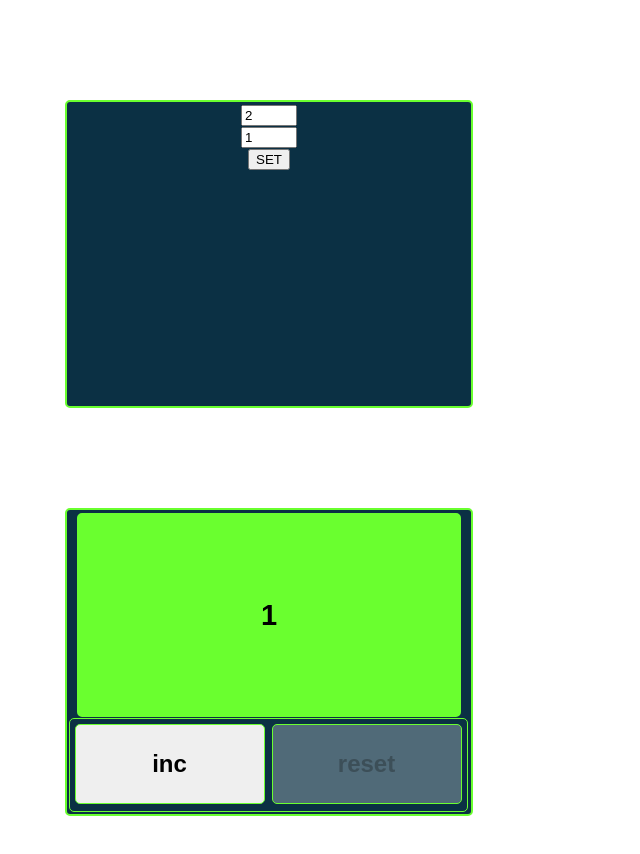
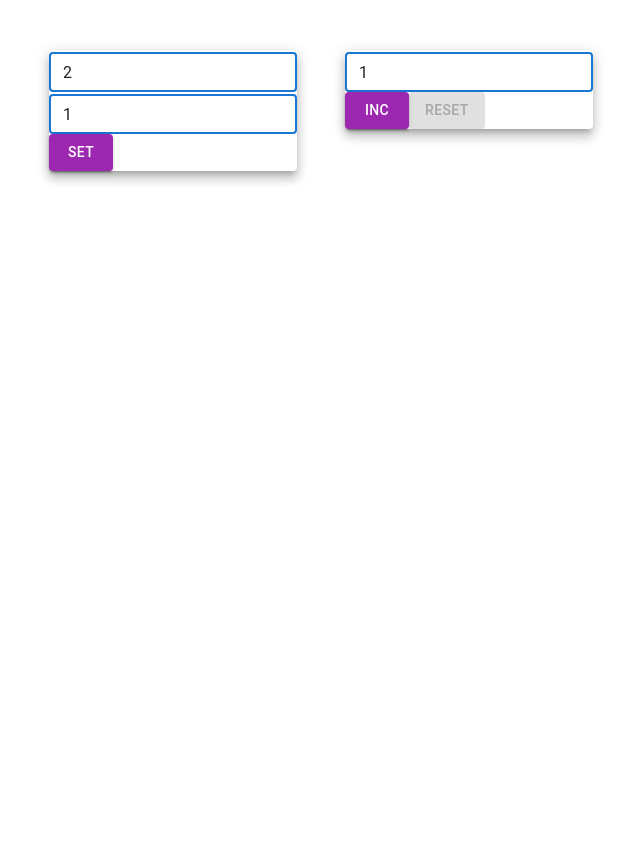
Before and after one commit to Alex62510/Project-Monday--counter, a React (Create React App) app: page / in a window 1280 px wide. Shown: the top 854 px of the page, without its empty margins (35-675 px from the left). After the commit the page ends 800 px from the top, so only its background shows below. Built offline with nearby package versions, Linux system fonts and the light colour scheme.

Commit message:
commit 02 Component input button limits

```diff
--- a/package.json
+++ b/package.json
@@ -3,6 +3,10 @@
   "version": "0.1.0",
   "private": true,
   "dependencies": {
+    "@emotion/react": "^11.10.6",
+    "@emotion/styled": "^11.10.6",
+    "@mui/icons-material": "^5.11.16",
+    "@mui/material": "^5.12.1",
     "@testing-library/jest-dom": "^5.14.1",
     "@testing-library/react": "^13.0.0",
     "@testing-library/user-event": "^13.2.1",
--- a/src/App.css
+++ b/src/App.css
@@ -1,82 +1,82 @@
-.App {
-    text-align: center;
-}
+/*.App {*/
+/*    text-align: center;*/
+/*}*/
 
-.App-header {
-    background-color: #282c34;
-    min-height: 100vh;
-    display: flex;
-    flex-direction: column;
-    align-items: center;
-    justify-content: center;
-    font-size: calc(10px + 2vmin);
-    color: white;
-}
+/*.App-header {*/
+/*    background-color: #282c34;*/
+/*    min-height: 100vh;*/
+/*    display: flex;*/
+/*    flex-direction: column;*/
+/*    align-items: center;*/
+/*    justify-content: center;*/
+/*    font-size: calc(10px + 2vmin);*/
+/*    color: white;*/
+/*}*/
 
-.box {
-    box-sizing: content-box;
-    border: 2px solid #6aff2f;
-    background: #0b3044;
-    border-radius: 5px;
-    position: center;
-    margin: 100px;
-    padding: 2px;
-    width: 400px;
-    height: 300px;
-}
+/*.box {*/
+/*    */
+/*    border: 2px solid #6aff2f;*/
+/*    background: #0b3044;*/
+/*    border-radius: 5px;*/
+/*    position: center;*/
+/*    margin: 100px;*/
+/*    padding: 2px;*/
+/*    width: 400px;*/
+/*    height: 300px;*/
+/*}*/
 
-.inputIncMax {
-    color: red;
-    text-align: center;
-    font-size: 29px;
-    width: 360px;
-    background: #6aff2f;
-    border-radius: 5px;
-    padding: 10px;
-    font-weight: bold;
-    border: 2px solid #6aff2f;
-    margin: 1px;
-    height: 180px;
-}
+/*.inputIncMax {*/
+/*    color: red;*/
+/*    text-align: center;*/
+/*    font-size: 29px;*/
+/*    width: 360px;*/
+/*    background: #6aff2f;*/
+/*    border-radius: 5px;*/
+/*    padding: 10px;*/
+/*    font-weight: bold;*/
+/*    border: 2px solid #6aff2f;*/
+/*    margin: 1px;*/
+/*    height: 180px;*/
+/*}*/
 
-.inputInc {
-    text-align: center;
-    font-size: 29px;
-    background: #6aff2f;
-    width: 360px;
-    border-radius: 5px;
-    padding: 10px;
-    font-weight: bold;
-    border: 2px solid #6aff2f;
-    margin: 1px;
-    height: 180px;
+/*.inputInc {*/
+/*    text-align: center;*/
+/*    font-size: 29px;*/
+/*    background: #6aff2f;*/
+/*    width: 360px;*/
+/*    border-radius: 5px;*/
+/*    padding: 10px;*/
+/*    font-weight: bold;*/
+/*    border: 2px solid #6aff2f;*/
+/*    margin: 1px;*/
+/*    height: 180px;*/
 
-}
+/*}*/
 
-.twoButtons {
-    border: 1px solid #6aff2f;
-    border-radius: 5px;
-    padding: 1px;
-    height: 90px;
-    width: 395px;
-}
+/*.twoButtons {*/
+/*    border: 1px solid #6aff2f;*/
+/*    border-radius: 5px;*/
+/*    padding: 1px;*/
+/*    height: 90px;*/
+/*    width: 395px;*/
+/*}*/
 
-.incButton {
-    border: 1px solid #6aff2f;
-    border-radius: 5px;
-    font-weight: bold;
-    width: 190px;
-    height: 80px;
-    font-size: x-large;
-    margin: 3px;
-}
+/*.incButton {*/
+/*    border: 1px solid #6aff2f;*/
+/*    border-radius: 5px;*/
+/*    font-weight: bold;*/
+/*    width: 190px;*/
+/*    height: 80px;*/
+/*    font-size: x-large;*/
+/*    margin: 3px;*/
+/*}*/
 
-.resetButton {
-    border: 1px solid #6aff2f;
-    border-radius: 5px;
-    font-weight: bold;
-    margin: 4px;
-    width: 190px;
-    height: 80px;
-    font-size: x-large;
-}
+/*.resetButton {*/
+/*    border: 1px solid #6aff2f;*/
+/*    border-radius: 5px;*/
+/*    font-weight: bold;*/
+/*    margin: 4px;*/
+/*    width: 190px;*/
+/*    height: 80px;*/
+/*    font-size: x-large;*/
+/*}*/
--- a/src/App.tsx
+++ b/src/App.tsx
@@ -3,8 +3,11 @@ import './App.css';
 import Counter2 from "./counter/Counter2";
 import Counter from "./counter/Counter";
 import {SetterValue} from "./counter/Setter/SetterValue";
-import Input from "./counter/Input";
-import Button from "./counter/Button/Button";
+import Input from "./counter/InputCount";
+import Button from "./counter/Button/ButtonCount";
+import ButtonCount from "./counter/Button/ButtonCount";
+import InputCount from "./counter/InputCount";
+import {Container, Grid, Paper} from "@mui/material";
 
 function App() {
     const [numbers, setNumbers] = useState<number>(1)
@@ -13,6 +16,7 @@ function App() {
     const [downlimit, setDownLimit] = useState<number>(1)
 
     const [message, setMessage] = useState<boolean>(false)
+    const [errorInput, setErrorInput] = useState<boolean>(false)
     const incNumber = () => {
         setNumbers(numbers + 1)
     }
@@ -24,7 +28,7 @@ function App() {
         setNumbers(downlimit)
     }, [downlimit])
     useEffect(() => {
-        let newLowerLocalValue = localStorage.getItem("SetlowerValue")
+        let newLowerLocalValue = localStorage.getItem("SetLowerValue")
         newLowerLocalValue && setNumbers(JSON.parse(newLowerLocalValue))
     }, [])
     useEffect(() => {
@@ -32,7 +36,7 @@ function App() {
         newUpperLocalValue && setUplimit(JSON.parse(newUpperLocalValue))
     }, [])
     useEffect(() => {
-        let newLowerLocalValue = localStorage.getItem("SetlowerValue")
+        let newLowerLocalValue = localStorage.getItem("SetLowerValue")
         newLowerLocalValue && setDownLimit(JSON.parse(newLowerLocalValue))
     }, [])
 
@@ -43,37 +47,62 @@ function App() {
         setMessage(value)
         setNumbers(downlimit)
     }
-    const inputvalue = message ? messageInput : numbers
+    const inputValue = message ? messageInput : numbers
 
+    const errorMessage = (value: boolean) => {
+        setErrorInput(value)
+    }
     return (
-        <div className="App">
-            <div className="box">
+        <div className={"App"}>
+            <Container fixed>
+                <Grid container sx={{p: "50px 20px"}} spacing={6}>
+
+                    <Grid item className={"box"}>
+                        <Paper elevation={8}>
+                            <Grid >
                                 <SetterValue
+                                    errorMessage={errorMessage}
                                     setNewMessage={setNewMessage}
-                setUplimit={setUplimit}
+                                    setUpLimit={setUplimit}
                                     setDownLimit={setDownLimit}
                                 />
-            </div>
-            <div className="box">
-                <Input
-                    inputvalue={inputvalue}
-                    inputclassName={(numbersLimitMax) ? "inputIncMax" : "inputInc"}
+                            </Grid>
+
+                        </Paper>
+
+                    </Grid>
+                    <Grid item>
+                        <Paper elevation={8}>
+                            <InputCount
+                                error={errorInput}
+                                inputValue={inputValue}
+                                inputClassName={(numbersLimitMax) ? "inputIncMax" : "inputInc"}
                             />
-                <div className="twoButtons">
-                    <Button
+                            <Grid className="twoButtons">
+
+                                <ButtonCount
                                     numbersLimit={numbersLimitMax}
                                     className="incButton"
-                        title={"inc"}
+                                    title="inc"
                                     onClickFunc={incNumber}
                                 />
-                    <Button
+
+
+                                <ButtonCount
                                     numbersLimit={numbersLimitMin}
                                     className="resetButton"
-                        title={"reset"}
+                                    title="reset"
                                     onClickFunc={resetNumber}
                                 />
-                </div>
-            </div>
+
+                            </Grid>
+                        </Paper>
+
+                    </Grid>
+
+                </Grid>
+
+            </Container>
         </div>
     );
 }
--- a/src/counter/Button/Button.tsx
+++ b/src/counter/Button/ButtonCount.tsx
@@ -1,4 +1,5 @@
 import React, {useState} from 'react';
+import {Button} from "@mui/material";
 
 type Buttontype = {
     className: string
@@ -6,19 +7,22 @@ type Buttontype = {
     numbersLimit: boolean
     title: string
 }
-const Button = (props: Buttontype) => {
+const ButtonCount = (props: Buttontype) => {
     const ClickChinge = () => {
         props.onClickFunc()
     }
     return (
-        <button
+        <Button
+            size="medium"
+            color="secondary"
+            variant="contained"
             className={props.className}
             onClick={ClickChinge}
             disabled={props.numbersLimit}
         >{props.title}
-        </button>
+        </Button>
     );
 };
 
 
-export default Button;
+export default ButtonCount;
--- a/src/counter/Counter.tsx
+++ b/src/counter/Counter.tsx
@@ -1,6 +1,6 @@
 import React, {useEffect, useState} from 'react';
-import Button from "./Button/Button";
-import Input from "./Input";
+import Button from "./Button/ButtonCount";
+import Input from "./InputCount";
 
 const Counter = () => {
     // const [numbers, setNumbers] = useState<number>(0)
--- a/src/counter/Input.tsx
+++ /dev/null
@@ -1,16 +0,0 @@
-import React from 'react';
-
-type InputType={
-    inputvalue: number|string
-    inputclassName:string
-}
-const Input = (props:InputType) => {
-    return (
-        <input
-            value={props.inputvalue}
-            className={props.inputclassName}
-        ></input>
-    );
-};
-
-export default Input;
--- /dev/null
+++ b/src/counter/InputCount.tsx
@@ -0,0 +1,25 @@
+import React from 'react';
+import {TextField} from "@mui/material";
+
+type InputType={
+    inputValue: number|string
+    inputClassName:string
+    error:boolean
+}
+const InputCount = (props:InputType) => {
+    return (
+        <TextField
+            size="small"
+            variant="outlined"
+            color="primary"
+            focused
+            error={props.error}
+            helperText={props.error && "Incorrect value"}
+            sx={{mt: "2px"}}
+            value={props.inputValue}
+            className={props.inputClassName}
+        ></TextField>
+    );
+};
+
+export default InputCount;
--- a/src/counter/InputLimits/InputLimit.tsx
+++ b/src/counter/InputLimits/InputLimit.tsx
@@ -1,20 +1,29 @@
 import React, {ChangeEvent} from 'react';
+import {TextField} from "@mui/material";
 
-export type InputLimitsPropsType= {
+export type InputLimitsPropsType = {
     InputValue: number
     limitChange: (e: ChangeEvent<HTMLInputElement>) => void
-    setNewMessage:(value: boolean)=>void
+    setNewMessage: (value: boolean) => void
+    error: boolean
 }
 
-const InputLimit = (props:InputLimitsPropsType) => {
+const InputLimit = (props: InputLimitsPropsType) => {
     return (
         <div>
             <div>
-                <input
+                <TextField
+                    error={props.error}
+                    helperText={props.error && "Incorrect value"}
                     value={props.InputValue}
+                    size="small"
+                    variant="outlined"
+                    color="primary"
+                    focused
+                    sx={{mt: "2px"}}
                     type="number"
-                    max={20}
-                    min={-2}
+                    maxRows={20}
+                    minRows={-2}
                     onChange={props.limitChange}
                     onFocus={() => props.setNewMessage(true)}
                 />
--- a/src/counter/Setter/SetterValue.tsx
+++ b/src/counter/Setter/SetterValue.tsx
@@ -1,12 +1,15 @@
-import Input from "../Input";
-import Button from "../Button/Button";
+import Input from "../InputCount";
+import Button from "../Button/ButtonCount";
 import React, {ChangeEvent, useEffect, useState} from "react";
 import InputLimit from "../InputLimits/InputLimit";
+import ButtonCount from "../Button/ButtonCount";
+import {Grid} from "@mui/material";
 
 export type SetterPropsType = {
-    setUplimit: (value: number) => void
+    setUpLimit: (value: number) => void
     setDownLimit: (value: number) => void
     setNewMessage: (value: boolean) => void
+    errorMessage: (value: boolean) => void
 
 }
 
@@ -21,21 +24,21 @@ export const SetterValue = (props: SetterPropsType) => {
         newUpperLocalValue && setUpperInputValue(JSON.parse(newUpperLocalValue))
     }, [])
     useEffect(() => {
-        let newLowerLocalValue = localStorage.getItem("SetlowerValue")
+        let newLowerLocalValue = localStorage.getItem("SetLowerValue")
         newLowerLocalValue && setLowerInputValue(JSON.parse(newLowerLocalValue))
     }, [])
     const setToLocalStorage = () => {
         localStorage.setItem("SetUpperValue", JSON.stringify(upperInputValue))
-        localStorage.setItem("SetlowerValue", JSON.stringify(lowerInputValue))
-        props.setUplimit(upperInputValue)
+        localStorage.setItem("SetLowerValue", JSON.stringify(lowerInputValue))
+        props.setUpLimit(upperInputValue)
         props.setDownLimit(lowerInputValue)
         props.setNewMessage(false)
     }
     const upperLimitChange = (e: ChangeEvent<HTMLInputElement>) => {
-
         setUpperInputValue(JSON.parse(e.currentTarget.value))
         if (JSON.parse(e.currentTarget.value) < 0) {
             setError(true)
+            props.errorMessage(true)
         } else {
             findErrorUpper(JSON.parse(e.currentTarget.value))
         }
@@ -44,6 +47,7 @@ export const SetterValue = (props: SetterPropsType) => {
         setLowerInputValue(JSON.parse(e.currentTarget.value))
         if (JSON.parse(e.currentTarget.value) < 0) {
             setError(true)
+            props.errorMessage(true)
         } else {
             findErrorLower(JSON.parse(e.currentTarget.value))
         }
@@ -51,23 +55,44 @@ export const SetterValue = (props: SetterPropsType) => {
     const findErrorUpper = (value: number) => {
         if (lowerInputValue >= value) {
             setError(true)
+            props.errorMessage(true)
         } else {
             setError(false)
+            props.errorMessage(false)
         }
     }
     const findErrorLower = (value: number) => {
         if (value >= upperInputValue) {
             setError(true)
+            props.errorMessage(true)
         } else setError(false)
+        props.errorMessage(false)
     }
+    return (
+        <Grid  >
+            <Grid>
+                <InputLimit
+                InputValue={upperInputValue}
+                limitChange={upperLimitChange}
+                setNewMessage={props.setNewMessage}
+                error={error}
+            />
+                <InputLimit
+                    InputValue={lowerInputValue}
+                    limitChange={lowerLimitChange}
+                    setNewMessage={props.setNewMessage}
+                    error={error}
+                />
+            </Grid>
 
-    return (
-        <div>
-            <InputLimit InputValue={upperInputValue} limitChange={upperLimitChange} setNewMessage={props.setNewMessage}/>
-            <InputLimit InputValue={lowerInputValue} limitChange={lowerLimitChange} setNewMessage={props.setNewMessage}/>
-            <div>
-                <Button className={"SetButton"} onClickFunc={setToLocalStorage} numbersLimit={error} title={"SET"}/>
-            </div>
-        </div>
+            <Grid   >
+                <ButtonCount
+                    className={"SetButton"}
+                    onClickFunc={setToLocalStorage}
+                    numbersLimit={error}
+                    title={"SET"}
+                />
+            </Grid>
+        </Grid>
     )
 }
```
Also changed, not shown: 1 other file (tests, documents, lock files or other folders). Lines whose indentation alone changed are shown as unchanged.
